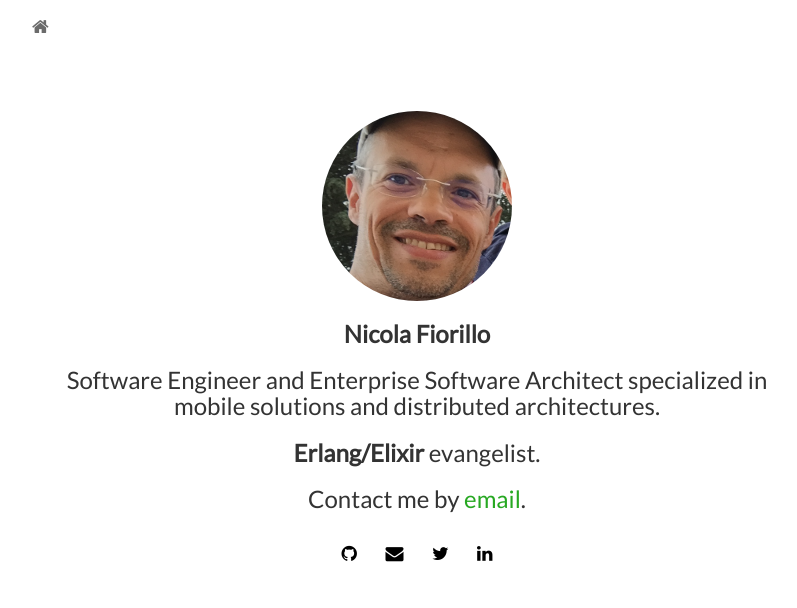
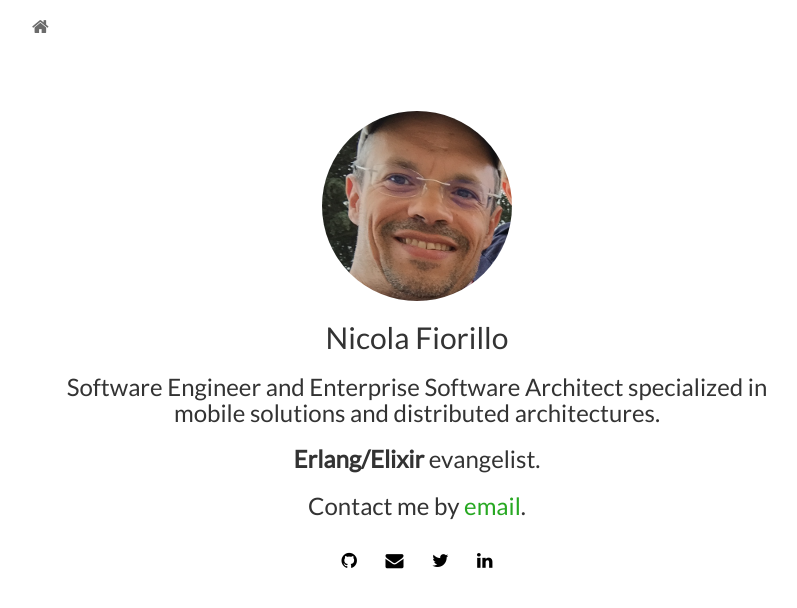
Before and after one commit to nicolafiorillo/nicolafiorillo.github.io, a Jekyll site: the page built from index.html, in a window 1280 px wide. Shown: the top 608 px of the page, without its empty margins (223-1020 px from the left). Built offline with Jekyll 4.4.1, drawn with Linux system fonts in a browser that asks for light colours; nearby versions of some CDN libraries; the list of posts is cut into pages by our own code.

Commit message:
Refining name.

```diff
--- a/index.html
+++ b/index.html
@@ -8,8 +8,7 @@ layout: home
 		<img class="img-circle" src="{{ site.baseurl }}static/img/{{ site.avatar }}" alt="Responsive image">
 	  </div>
 
-
- 		<h3><strong>{{ site.author }}</strong></h3>
+ 		<h2>{{ site.author }}</h2>
  		<h3>Software Engineer and Enterprise Software Architect specialized in mobile solutions and distributed architectures.</h3>
   	<h3><b>Erlang/Elixir</b> evangelist.</h3>
 
```
